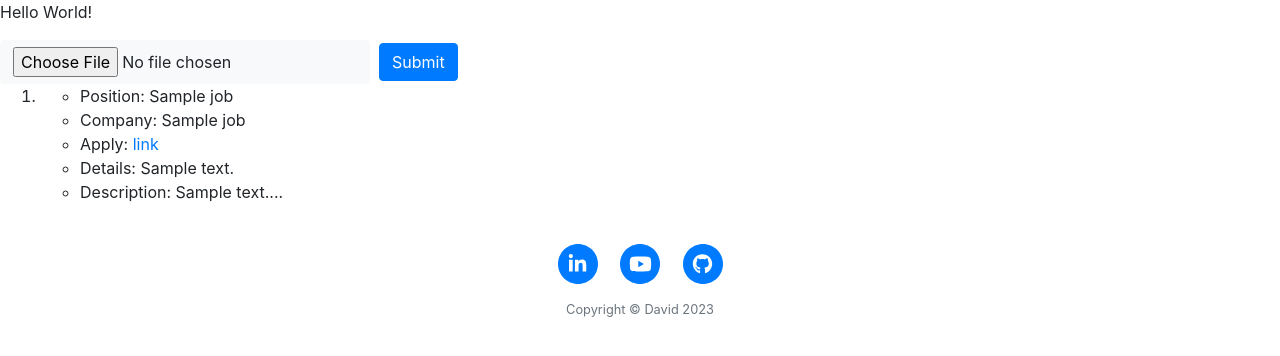
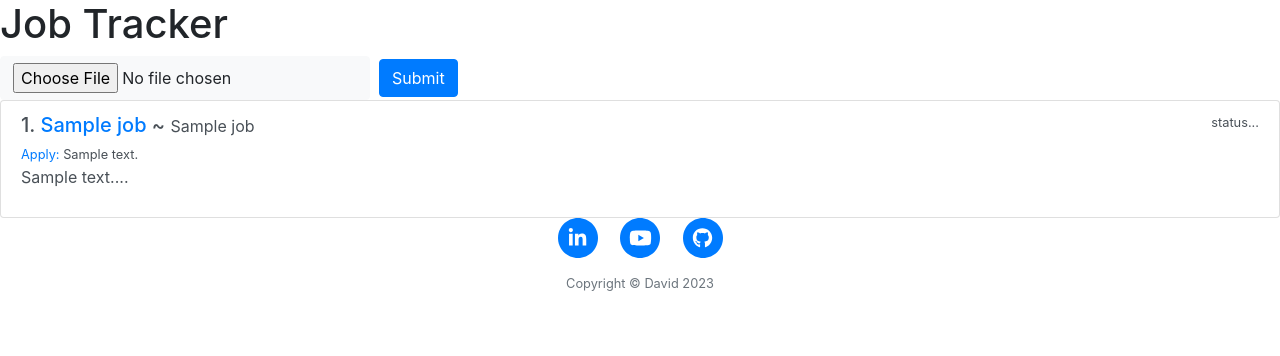
Before and after one commit to dave-cao/Job-Tracker, a Flask app: template templates/index.html in a window 1280 px wide. Shown: the part 56-412 px from the top of the page. Run offline with Flask 2, Linux system fonts and the light colour scheme; the template is opened without the code that fills it: most values are stand-ins (such as "Sample title", 1, 10 or a date in 2020); some libraries are stand-ins or nearby versions.

Commit message:
made job listing more todo like and added status to each

```diff
--- a/main.py
+++ b/main.py
@@ -8,6 +8,9 @@ app = Flask(__name__)
 
 
 # Global Variables
+jobs = []
+
+
 @app.context_processor
 def get_year():
     return dict(year=date.today().year)
@@ -15,14 +18,26 @@ def get_year():
 
 @app.route("/", methods=["GET", "POST"])
 def home():
+    global jobs
 
     if request.method == "POST":
         file = request.files["file"]
-        file_data = handle_csv(file)
+        jobs = handle_csv(file)
 
-        return render_template("index.html", jobs=file_data)
+        return render_template("index.html", jobs=jobs)
 
     return render_template("index.html")
+
+
+@app.route("/job_page/<int:job_id>")
+def job_page(job_id):
+
+    selected_job = ""
+    for job in jobs:
+        if job["id"] == str(job_id):
+            selected_job = job
+
+    return render_template("job_page.html", job=selected_job)
 
 
 if __name__ == "__main__":
@@ -30,4 +45,3 @@ if __name__ == "__main__":
 
 
 # TODO Anki
-# - How do you read a .csv file input without saving data and parsing it the csv library? - You want to make it an io object!
--- /dev/null
+++ b/static/css/home.css
@@ -0,0 +1,9 @@
+.no-select {
+  -webkit-touch-callout: none; /* iOS Safari */
+  -webkit-user-select: none; /* Safari */
+  -khtml-user-select: none; /* Konqueror HTML */
+  -moz-user-select: none; /* Old versions of Firefox */
+  -ms-user-select: none; /* Internet Explorer/Edge */
+  user-select: none; /* Non-prefixed version, currently
+                                  supported by Chrome, Edge, Opera and Firefox */
+}
--- /dev/null
+++ b/static/js/home.js
@@ -0,0 +1,44 @@
+const changeStatus = (event) => {
+  let progression_index = 0;
+  const progressions = [
+    "Applied and Waiting",
+    "Interview Process",
+    "Offer",
+    "Rejected",
+  ];
+
+  // grab status
+  let status = event.target.querySelector(".status");
+  if (!status) {
+    // If click on text, still be able to grab status
+    status = event.target.parentElement.querySelector(".status");
+
+    if (!status) {
+      // if click and still null, grab status double up
+      status =
+        event.target.parentElement.parentElement.querySelector(".status");
+    }
+  }
+
+  // Increase status by one
+  let counter = 0;
+  for (i = 0; i < progressions.length; i += 1) {
+    // If we reached the end of status break loop and restart
+    if (status.innerHTML == progressions[progressions.length - 1]) {
+      counter = progressions.length;
+      break;
+    }
+
+    // Increase status by one based on current status
+    if (status.innerHTML === progressions[i]) {
+      status.innerHTML = progressions[i + 1];
+      break;
+    }
+    counter += 1;
+  }
+
+  // If we looped through the progressions and no status was found
+  if (counter === progressions.length) {
+    status.innerHTML = progressions[0];
+  }
+};
--- a/templates/index.html
+++ b/templates/index.html
@@ -1,10 +1,13 @@
 {% extends "base.html" %}
 
 {% block title %}Web Scraper Project{% endblock %}
+{% block styles %}
+    <link rel="stylesheet" href="{{url_for("static", filename="css/home.css")}}">
+{% endblock %}
 
 {% block content %}
 
-    <p> Hello World! </p>
+    <h1>Job Tracker</h1>
 
     <form method="post" enctype="multipart/form-data">
             <input id="fileinput" class="btn btn-light" type="file" name="file" accept=".csv">
@@ -16,23 +19,30 @@
 
     {% if jobs %}
 
-        <ol>
+
+        <div class="list-group">
             {% for job in jobs %}
-                <li>
-                    <ul>
-                        <li> Position: {{ job.title }}</li>
-                        <li> Company: {{ job.company_name }}</li>
-                        <li> Apply: <a href="{{ job.application_link }}">link</a></li>
-                        <li> Details: {{ job.application_details }}</li>
-                        <li> Description: {{ job.job_description[:100] }}...</li>
+                <li class="list-group-item list-group-item-action flex-column align-items-start no-select" onclick="changeStatus(event)">
 
-                    </ul>
+                    <div class="d-flex w-100 justify-content-between">
+                        <h5 class="mb-1">{{ job.id }}. <a href="{{ url_for("job_page", job_id=job.id) }}">{{ job.title }}</a> ~ <small>{{ job.company_name }}</small></h5>
+                        <small class="status">status...</small>
+                    </div>
+                    <small><a href="{{ job.application_link }}">Apply: </a></small>
+                    <small>{{ job.application_details }}</small>
+                    <p>{{ job.job_description[:100] }}...</p>
                 </li>
-                <br>
+
+
             {% endfor %}
-        </ol>
+        </div>
+
 
     {% endif %}
 
+    {% block stripts %}
+   <script src="{{ url_for("static", filename="js/home.js") }}"></script>
+
+    {% endblock %}
 
 {% endblock %}
--- a/test.csv
+++ b/test.csv
@@ -1,2 +1,2 @@
 title,company_name,application_link,application_details,job_description
-Engineer,Cow Inc.,davidcao.xyz,full-time,be the best
+Engineer,Cow Inc.,davidcao.xyz,full-time,[be the best]
```
Also changed, not shown: TODO.md (+11 -8 lines), handle_csv.py (+9 -1 lines), templates/job_page.html (added, +15 -0 lines).
